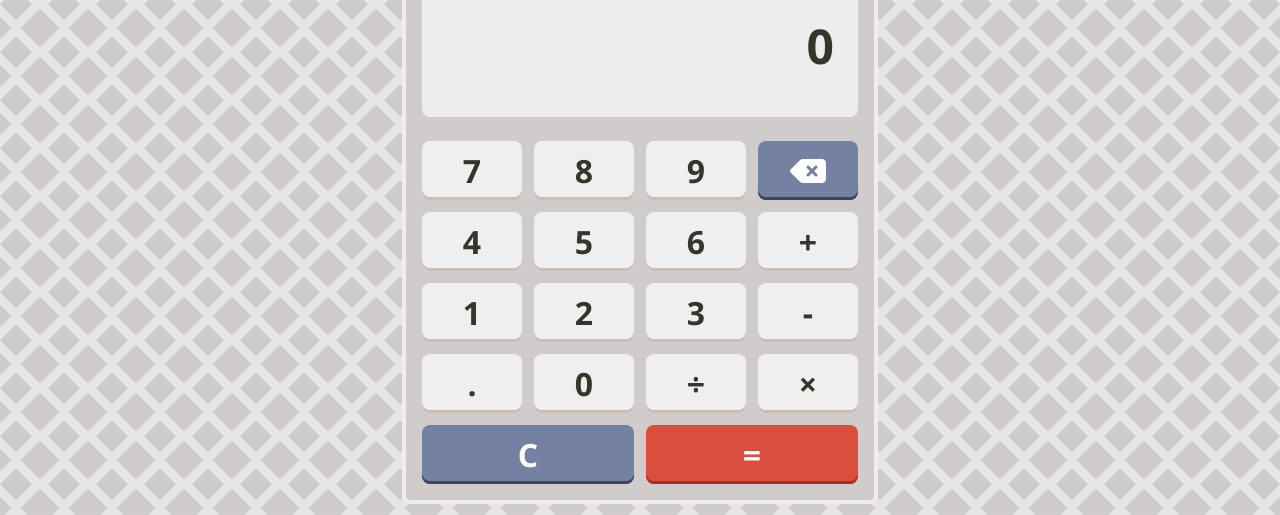
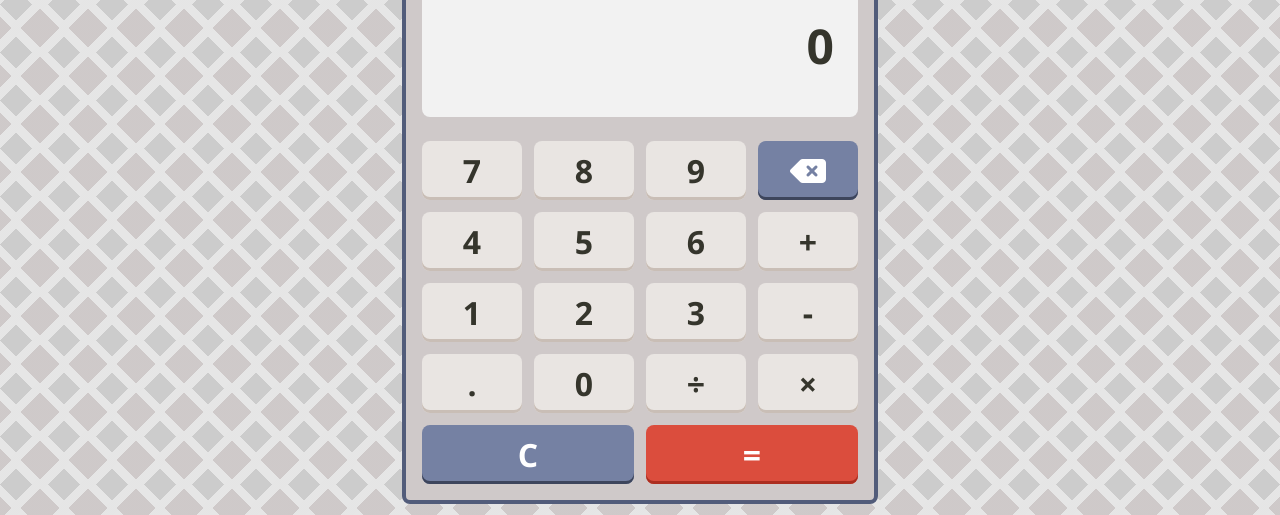
Before and after one commit to leivadev/calculator, a plain HTML site: page index.html in a window 1280 px wide. Shown: the part 156-671 px from the top of the page. Drawn offline with nearby package versions, Linux system fonts and the light colour scheme.

Commit message:
add dark and light mode color palette style

```diff
--- a/index.html
+++ b/index.html
@@ -1,5 +1,5 @@
 <!DOCTYPE html>
-<html lang="en">
+<html lang="en" data-theme="light">
 
 <head>
     <meta charset="UTF-8">
--- a/style.css
+++ b/style.css
@@ -1,10 +1,10 @@
 @import url('https://fonts.googleapis.com/css2?family=Open+Sans:wght@300;400;500;600;700;800&display=swap');
 
-:root {
+[data-theme='light'] {
     --main-background: hsl(0, 0%, 90%);
     --secondary-background: hsl(0, 0%, 80%);
-    --keypad-background: hsl(0, 5%, 81%);
-    --screen-background: hsl(0, 0%, 93%);
+    --keypad-background: hsl(0, 5%, 80%);
+    --screen-background: hsl(0, 0%, 95%);
     --secondary-font: hsl(60, 10%, 19%);
     --main-font: hsl(0, 0%, 100%);
     --main-key-background: hsl(25, 15%, 90%);
@@ -16,6 +16,24 @@
     --equal-key-background: hsl(6, 69%, 55%);
     --equal-key-hover: hsl(6, 69%, 50%);
     --equal-key-active: hsl(6, 69%, 40%);
+}
+
+[data-theme='dark'] {
+    --main-background: hsl(268, 75%, 10%);
+    --secondary-background: hsl(268, 75%, 20%);
+    --keypad-background: hsl(268, 70%, 20%);
+    --screen-background: hsl(268, 75%, 15%);
+    --secondary-font: hsl(52, 100%, 62%);
+    --main-font: hsl(0, 0%, 100%);
+    --main-key-background: hsl(271, 60%, 30%);
+    --main-key-hover: hsl(271, 60%, 40%);
+    --main-key-active: hsl(271, 60%, 60%);
+    --secondary-key-background: hsl(281, 80%, 40%);
+    --secondary-key-hover: hsl(281, 80%, 50%);
+    --secondary-key-active: hsl(281, 80%, 70%);
+    --equal-key-background: hsl(176, 80%, 40%);
+    --equal-key-hover: hsl(176, 80%, 50%);
+    --equal-key-active: hsl(176, 80%, 70%);
 }
 
 *,
@@ -72,6 +90,7 @@ body {
     border-radius: 0.25rem;
     cursor: pointer;
     font-size: 1.25rem;
+    color: var(--secondary-font);
 }
 
 .header button:hover {
@@ -82,7 +101,7 @@ body {
     padding: 1rem;
     border-radius: 0.5rem;
     background: var(--keypad-background);
-    border: 0.25rem solid var(--screen-background);
+    border: 0.25rem solid var(--secondary-key-hover);
 }
 
 .screen {
@@ -124,6 +143,7 @@ body {
     font-weight: 700;
     text-align: center;
     color: var(--secondary-font);
+    background-color: var(--main-key-background);
     border-radius: 0.5rem;
     box-shadow: 0px -3px 0px 0px var(--main-key-active) inset;
 }
```
